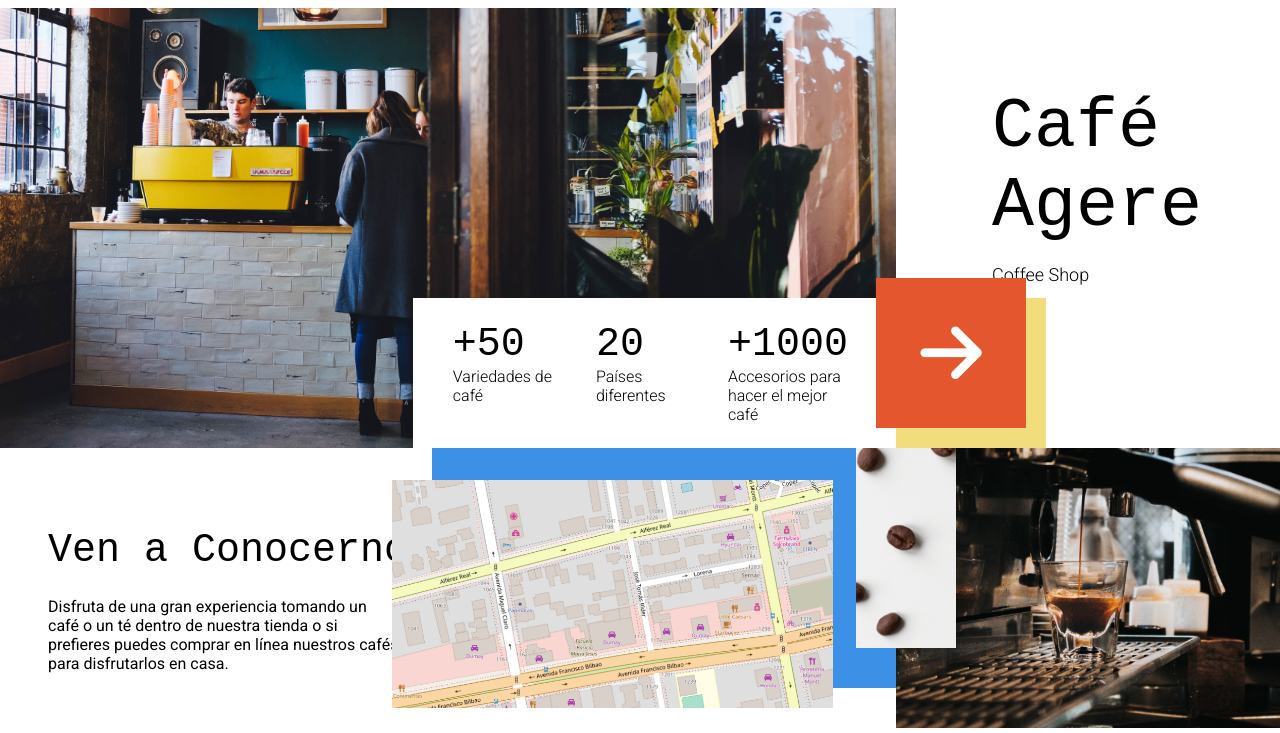
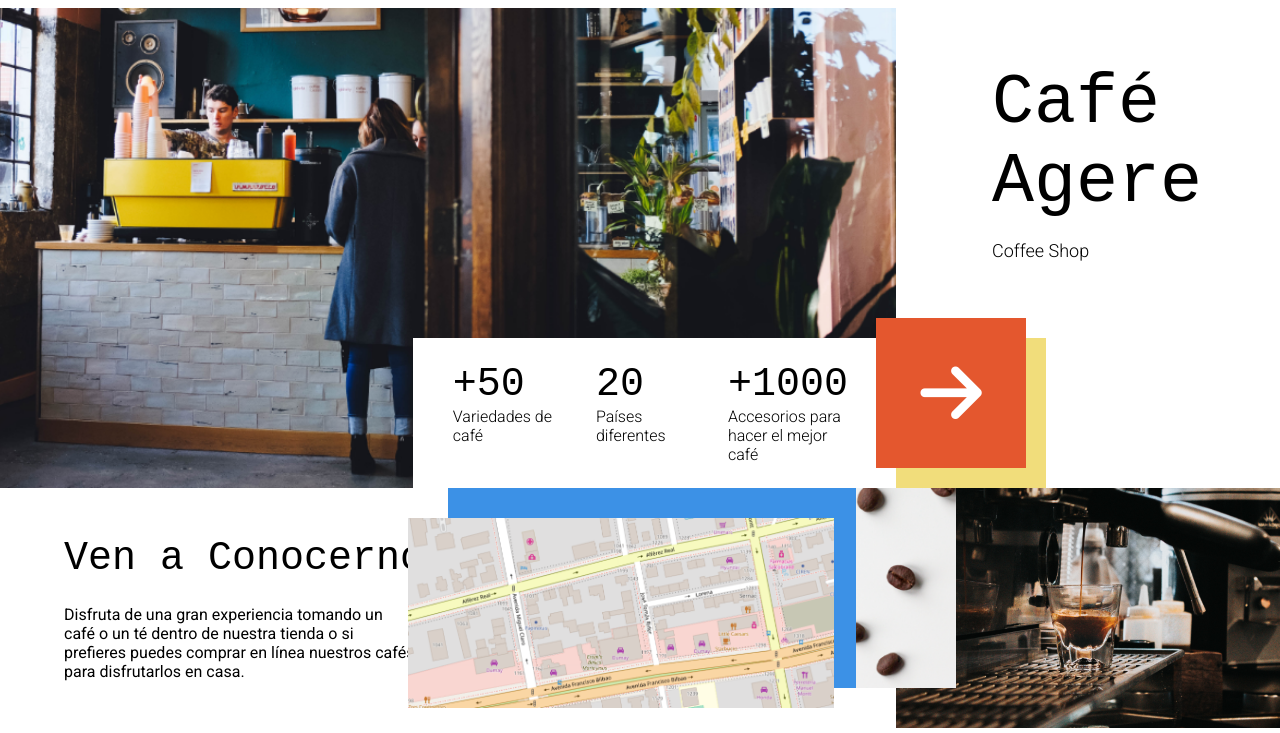
Before and after one commit to jpundonor/cafeteria-agere, a plain HTML site: page index.html in a window 1280 px wide. Shown: the part 72-805 px from the top of the page. Drawn offline with Linux system fonts and the light colour scheme; a web font is replaced by a local one.

Commit message:
Changed some footer styles

```diff
--- a/assets/sass/layout/_footer.scss
+++ b/assets/sass/layout/_footer.scss
@@ -1,6 +1,6 @@
 .footer {
   display: flex;
-  height: 35vh;
+  height: 30vh;
   &__about-us {
     display: flex;
     justify-content: space-between;
@@ -8,11 +8,11 @@
   }
   &__content {
     width: min-content;
-    padding: 5em 0 0 3em;
+    padding: 3em 0 0 4em;
   }
   &__title {
     @include font-settings($font-xx-large, 400);
-    text-wrap: nowrap;
+    white-space: nowrap;
   }
   &__text {
     @include font-settings($font-medium, 400);
--- a/assets/sass/layout/_main.scss
+++ b/assets/sass/layout/_main.scss
@@ -1,6 +1,6 @@
 .hero{
     display: flex;
-    height: 55vh;
+    height: 60vh;
     &__content-img{
         position: relative;
         width: 70vw;
@@ -47,7 +47,7 @@
     &__title {
         @include font-settings($font-xxx-large, 400);
         width: 50%;
-        padding-top: 5rem;
+        padding-top: 0.8em;
     }
     &__subtitle{
         @include font-settings($font-large, 300);
```
Also changed, not shown: assets/css/main.css, 1 other file.
